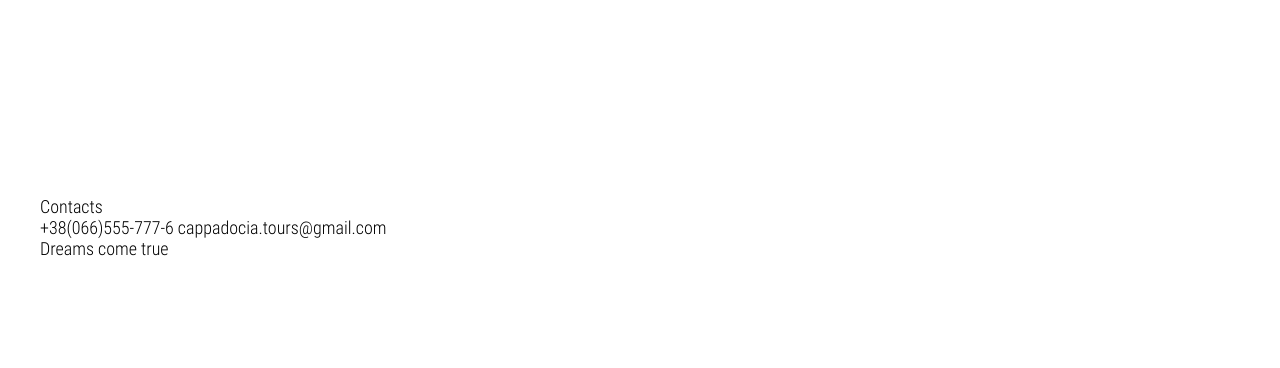
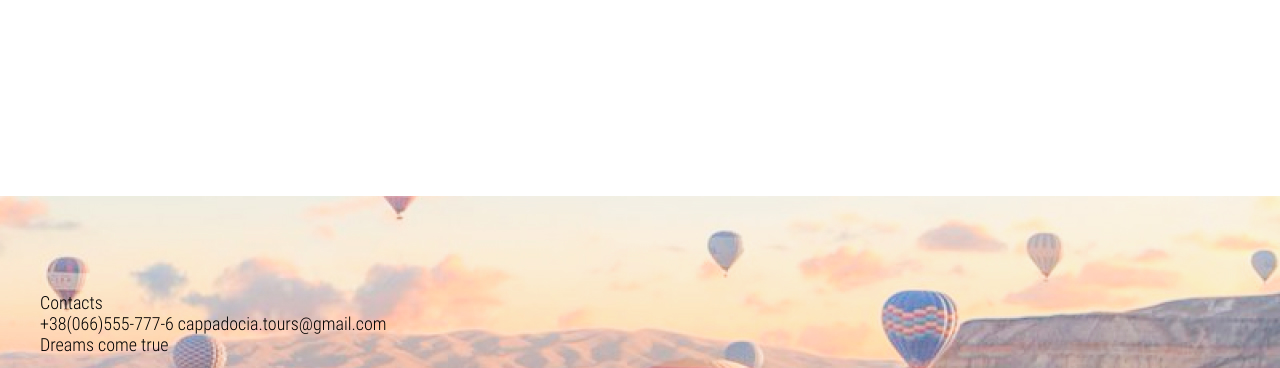
Before and after one commit to Yuriy0014/Cappadocia, a PHP site: page / in a window 1280 px wide. Shown: the part 6132-6500 px from the top of the page. Before the commit the page ends 6388 px from the top, so only its background shows below. Run offline with PHP 8.4, Linux system fonts and the light colour scheme.

Commit message:
Footer CSS WIP

```diff
--- a/css/style.css
+++ b/css/style.css
@@ -401,3 +401,11 @@ body{
     padding: 11px 45px;
     cursor: pointer;
 }
+
+.footer{
+    background-image: url(../images/footer-bg.jpg);
+    height: 100vh;
+    background-repeat: no-repeat;
+    background-position: bottom center;
+    padding-top: 96px;
+}
--- a/index.html
+++ b/index.html
@@ -256,6 +256,7 @@
       </div>
     </div>
   </section>
+
   <footer class="footer">
     <div class="container">
       <div class="footer__inner">
```
